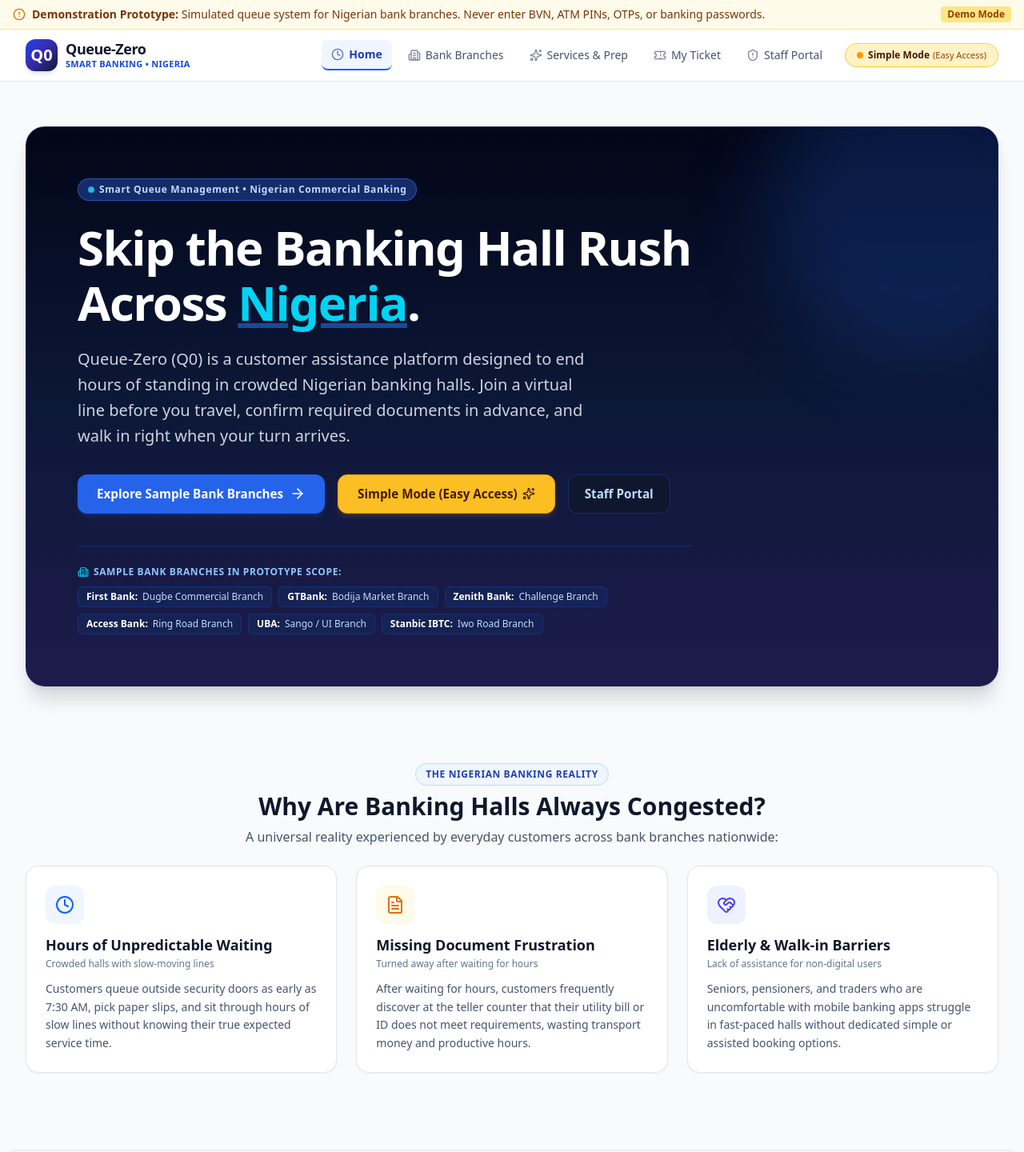
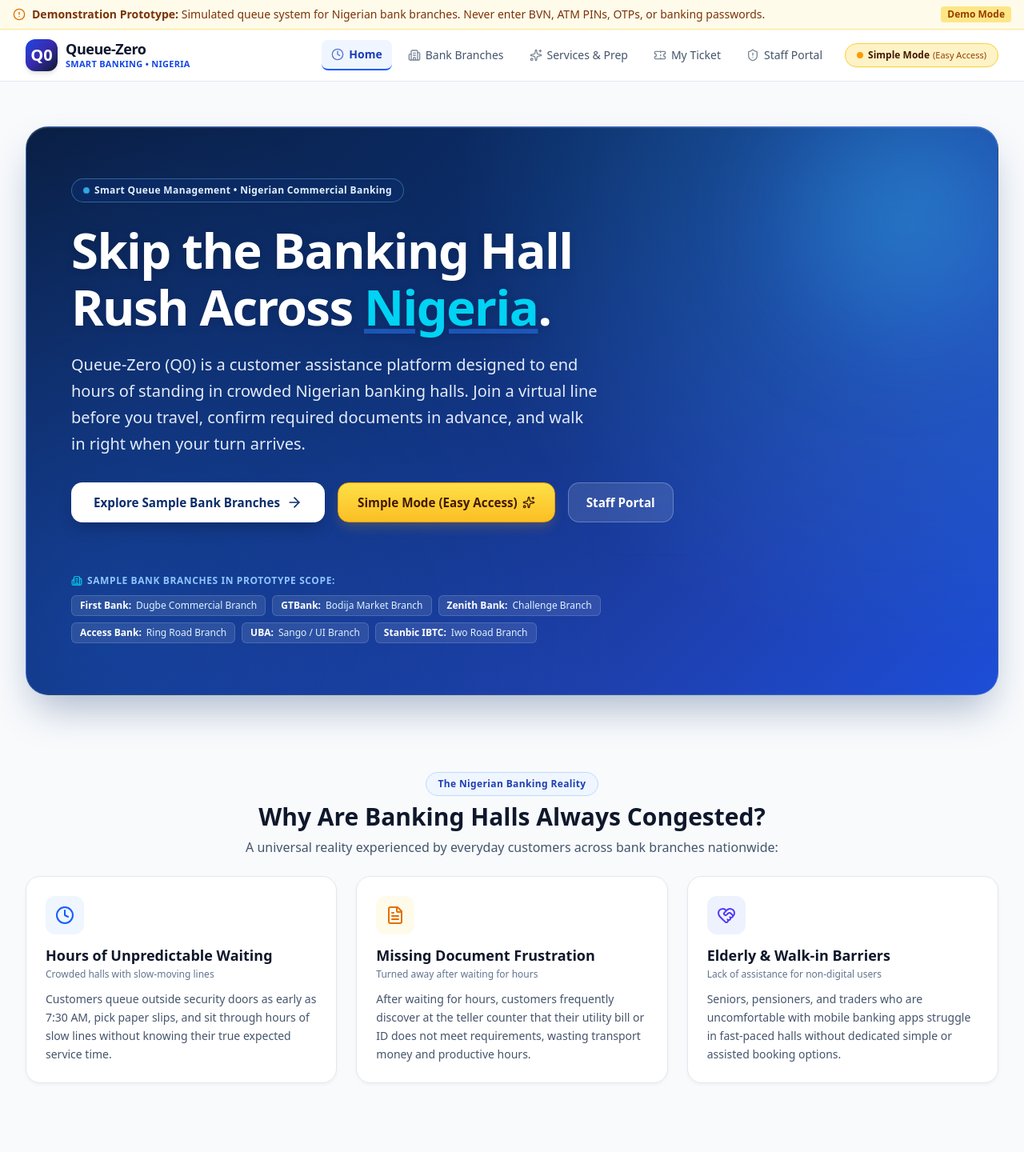
Before and after one commit to Flamez-Dev02/Q0, a React (Vite) app: page / in a window 1280 px wide. Shown: the top 1440 px of the page at 80% size. Built offline with nearby package versions, Linux system fonts and the light colour scheme.

Commit message:
refine homepage background

```diff
--- a/src/index.css
+++ b/src/index.css
@@ -2,12 +2,12 @@
 
 /* ==========================================================================
    QUEUE-ZERO (Q0) - DEDICATED CSS DESIGN SYSTEM
-   Traditional, clean CSS rules combined with modern styling.
-   Corporate Royal Navy & Indigo Theme.
+   Clean, accessible styles for Nigerian banking operations.
+   Luminous Corporate Royal Navy & Sapphire Theme.
    ========================================================================== */
 
 /* --------------------------------------------------------------------------
-   1. GLOBAL RESET & BASE STYLES
+   1. GLOBAL RESET & BASE STYLES WITH AMBIENT FINTECH MESH
    -------------------------------------------------------------------------- */
 html {
   scroll-behavior: smooth;
@@ -22,6 +22,12 @@ body {
   min-height: 100vh;
   display: flex;
   flex-direction: column;
+  /* Soft, cohesive ambient mesh gradient for the entire platform */
+  background:
+    radial-gradient(1200px circle at 50% -120px, rgba(37, 99, 235, 0.07), transparent 60%),
+    radial-gradient(900px circle at 100% 350px, rgba(14, 165, 233, 0.06), transparent 50%),
+    radial-gradient(800px circle at 0% 800px, rgba(99, 102, 241, 0.04), transparent 50%),
+    #f8fafc;
 }
 
 /* Accessible focus ring for keyboard navigation */
@@ -31,58 +37,67 @@ body {
 }
 
 /* --------------------------------------------------------------------------
-   2. HERO BANNER & CONTAINERS
+   2. REFINED HERO BANNER & CONTAINERS
+   Rich, vibrant Royal Navy & Sapphire Gradient (Cohesive & Luminous)
    -------------------------------------------------------------------------- */
 .q0-hero-container {
   position: relative;
   overflow: hidden;
-  border-radius: 24px;
-  background: linear-gradient(180deg, #020617 0%, #0c1838 50%, #1e1b4b 100%);
+  border-radius: 28px;
+  /* Multi-stop luminous navy, sapphire and ocean gradient with built-in ambient lighting */
+  background:
+    radial-gradient(circle at 92% 12%, rgba(56, 189, 248, 0.28) 0%, transparent 45%),
+    radial-gradient(circle at 8% 88%, rgba(37, 99, 235, 0.35) 0%, transparent 50%),
+    linear-gradient(135deg, #091e42 0%, #0c2d6b 38%, #1e40af 75%, #1d4ed8 100%);
   color: #ffffff;
-  padding: 32px 24px;
-  border: 1px solid rgba(30, 58, 138, 0.4);
-  box-shadow: 0 20px 25px -5px rgba(15, 23, 42, 0.15), 0 8px 10px -6px rgba(15, 23, 42, 0.1);
+  padding: 36px 24px;
+  border: 1px solid rgba(147, 197, 253, 0.25);
+  box-shadow:
+    0 25px 50px -12px rgba(12, 45, 107, 0.35),
+    inset 0 1px 0 rgba(255, 255, 255, 0.15);
 }
 
 @media (min-width: 640px) {
   .q0-hero-container {
-    padding: 48px;
+    padding: 52px 44px;
   }
 }
 
 @media (min-width: 1024px) {
   .q0-hero-container {
-    padding: 64px;
+    padding: 64px 56px;
   }
 }
 
 .q0-hero-title {
-  font-size: 2rem;
+  font-size: 2.15rem;
   line-height: 1.15;
   font-weight: 900;
   letter-spacing: -0.025em;
   margin: 0 0 20px 0;
   color: #ffffff;
+  text-shadow: 0 2px 10px rgba(0, 0, 0, 0.15);
 }
 
 @media (min-width: 640px) {
   .q0-hero-title {
-    font-size: 3rem;
+    font-size: 3.25rem;
   }
 }
 
 @media (min-width: 1024px) {
   .q0-hero-title {
-    font-size: 3.75rem;
+    font-size: 3.85rem;
   }
 }
 
 .q0-hero-subtitle {
-  font-size: 1rem;
-  line-height: 1.6;
-  color: rgba(226, 232, 240, 0.9);
-  max-width: 640px;
+  font-size: 1.05rem;
+  line-height: 1.65;
+  color: rgba(239, 246, 255, 0.95);
+  max-width: 660px;
   margin: 0 0 32px 0;
+  font-weight: 400;
 }
 
 @media (min-width: 640px) {
@@ -91,22 +106,47 @@ body {
   }
 }
 
-/* Decorative background glowing light effect */
+/* Ambient glow orb for depth */
 .q0-glow-orb {
   position: absolute;
-  top: -96px;
-  right: -96px;
-  width: 384px;
-  height: 384px;
-  background-color: rgba(37, 99, 235, 0.2);
+  top: -60px;
+  right: -60px;
+  width: 360px;
+  height: 360px;
+  background: radial-gradient(circle, rgba(56, 189, 248, 0.3) 0%, rgba(37, 99, 235, 0.1) 70%, transparent 100%);
   border-radius: 9999px;
   filter: blur(48px);
   pointer-events: none;
 }
 
 /* --------------------------------------------------------------------------
-   3. BUTTON STYLES (PURE CSS)
+   3. BUTTON STYLES (COHESIVE & ACCESSIBLE)
    -------------------------------------------------------------------------- */
+/* High-contrast crisp white CTA on navy hero */
+.q0-hero-btn-primary {
+  display: inline-flex;
+  align-items: center;
+  justify-content: center;
+  padding: 14px 28px;
+  font-size: 0.95rem;
+  font-weight: 800;
+  color: #0c2d6b;
+  background-color: #ffffff;
+  border-radius: 14px;
+  border: none;
+  cursor: pointer;
+  box-shadow: 0 10px 20px -5px rgba(0, 0, 0, 0.25);
+  transition: all 0.2s ease-in-out;
+  text-decoration: none;
+}
+
+.q0-hero-btn-primary:hover {
+  background-color: #f0f7ff;
+  color: #0284c7;
+  transform: translateY(-2px);
+  box-shadow: 0 15px 30px -8px rgba(0, 0, 0, 0.3);
+}
+
 .q0-btn-primary {
   display: inline-flex;
   align-items: center;
@@ -134,45 +174,48 @@ body {
   display: inline-flex;
   align-items: center;
   justify-content: center;
-  padding: 12px 24px;
+  padding: 13px 24px;
   font-size: 0.95rem;
-  font-weight: 700;
+  font-weight: 800;
   color: #451a03;
-  background-color: #fbbf24;
-  border-radius: 12px;
+  background: linear-gradient(180deg, #fde047 0%, #fbbf24 100%);
+  border-radius: 14px;
   border: 1px solid #f59e0b;
   cursor: pointer;
-  box-shadow: 0 4px 6px -1px rgba(245, 158, 11, 0.2);
+  box-shadow: 0 8px 16px -4px rgba(245, 158, 11, 0.25);
   transition: all 0.2s ease-in-out;
   text-decoration: none;
 }
 
 .q0-btn-amber:hover {
-  background-color: #f59e0b;
-  color: #000000;
-  transform: translateY(-1px);
+  background: linear-gradient(180deg, #fbbf24 0%, #f59e0b 100%);
+  color: #1c0a00;
+  transform: translateY(-2px);
+  box-shadow: 0 12px 24px -6px rgba(245, 158, 11, 0.35);
 }
 
 .q0-btn-secondary {
   display: inline-flex;
   align-items: center;
   justify-content: center;
-  padding: 12px 20px;
+  padding: 13px 22px;
   font-size: 0.95rem;
-  font-weight: 600;
-  color: #bfdbfe;
-  background-color: rgba(15, 23, 42, 0.7);
-  border: 1px solid rgba(30, 58, 138, 0.6);
-  border-radius: 12px;
+  font-weight: 700;
+  color: #ffffff;
+  background-color: rgba(255, 255, 255, 0.12);
+  border: 1px solid rgba(255, 255, 255, 0.25);
+  border-radius: 14px;
+  backdrop-filter: blur(8px);
   cursor: pointer;
   transition: all 0.2s ease-in-out;
   text-decoration: none;
 }
 
 .q0-btn-secondary:hover {
-  background-color: #0f172a;
+  background-color: rgba(255, 255, 255, 0.2);
   color: #ffffff;
-  border-color: #3b82f6;
+  border-color: rgba(255, 255, 255, 0.4);
+  transform: translateY(-1px);
 }
 
 /* --------------------------------------------------------------------------
@@ -181,18 +224,18 @@ body {
 .q0-card {
   background-color: #ffffff;
   padding: 24px;
-  border-radius: 16px;
+  border-radius: 18px;
   border: 1px solid #e2e8f0;
-  box-shadow: 0 1px 3px 0 rgba(0, 0, 0, 0.05);
+  box-shadow: 0 2px 4px 0 rgba(15, 23, 42, 0.04);
   transition: all 0.25s ease;
 }
 
 .q0-card-interactive {
   background-color: #ffffff;
   padding: 24px;
-  border-radius: 16px;
+  border-radius: 18px;
   border: 1px solid #e2e8f0;
-  box-shadow: 0 1px 3px 0 rgba(0, 0, 0, 0.05);
+  box-shadow: 0 2px 4px 0 rgba(15, 23, 42, 0.04);
   transition: all 0.2s ease;
   text-decoration: none;
   display: block;
@@ -200,21 +243,35 @@ body {
 
 .q0-card-interactive:hover {
   border-color: #60a5fa;
-  transform: translateY(-2px);
-  box-shadow: 0 10px 15px -3px rgba(15, 23, 42, 0.08), 0 4px 6px -4px rgba(15, 23, 42, 0.04);
+  transform: translateY(-3px);
+  box-shadow: 0 14px 20px -4px rgba(15, 23, 42, 0.08), 0 4px 8px -4px rgba(15, 23, 42, 0.04);
 }
 
-/* Step number styling */
 .q0-step-number {
-  font-size: 2rem;
+  font-size: 2.25rem;
   font-weight: 900;
   color: #cbd5e1;
   transition: color 0.2s ease;
   margin-bottom: 8px;
+  line-height: 1;
 }
 
 .q0-card-interactive:hover .q0-step-number {
-  color: #3b82f6;
+  color: #2563eb;
+}
+
+/* Soft section backdrop container */
+.q0-soft-section {
+  background: linear-gradient(180deg, rgba(241, 245, 249, 0.7) 0%, rgba(239, 246, 255, 0.5) 100%);
+  border: 1px solid #e2e8f0;
+  border-radius: 28px;
+  padding: 48px 24px;
+}
+
+@media (min-width: 640px) {
+  .q0-soft-section {
+    padding: 64px 32px;
+  }
 }
 
 /* --------------------------------------------------------------------------
@@ -224,12 +281,11 @@ body {
   display: inline-flex;
   align-items: center;
   gap: 6px;
-  padding: 4px 12px;
+  padding: 5px 14px;
   border-radius: 9999px;
   font-size: 0.75rem;
-  font-weight: 700;
-  text-transform: uppercase;
-  letter-spacing: 0.05em;
+  font-weight: 800;
+  letter-spacing: 0.03em;
 }
 
 .q0-badge-blue {
@@ -239,9 +295,10 @@ body {
 }
 
 .q0-badge-hero {
-  background-color: rgba(30, 58, 138, 0.7);
-  color: #bfdbfe;
-  border: 1px solid rgba(59, 130, 246, 0.5);
+  background-color: rgba(12, 45, 107, 0.6);
+  color: #e0f2fe;
+  border: 1px solid rgba(125, 211, 252, 0.35);
+  backdrop-filter: blur(6px);
   text-transform: none;
 }
 
@@ -267,7 +324,7 @@ body {
   width: 8px;
   height: 8px;
   border-radius: 9999px;
-  background-color: #22d3ee;
+  background-color: #38bdf8;
   animation: q0Pulse 2s cubic-bezier(0.4, 0, 0.6, 1) infinite;
 }
 
@@ -276,32 +333,32 @@ body {
 }
 
 /* --------------------------------------------------------------------------
-   6. SIMPLE MODE LARGE ACCESSIBLE BUTTONS
+   6. SIMPLE MODE ACCESSIBLE BUTTONS
    -------------------------------------------------------------------------- */
 .q0-simple-action-btn {
   width: 100%;
   text-align: left;
-  padding: 24px;
+  padding: 26px 24px;
   background-color: #ffffff;
   border: 2px solid #cbd5e1;
-  border-radius: 16px;
+  border-radius: 18px;
   cursor: pointer;
   display: flex;
   align-items: center;
   justify-content: space-between;
   transition: all 0.2s ease;
-  box-shadow: 0 1px 2px 0 rgba(0, 0, 0, 0.05);
+  box-shadow: 0 1px 3px 0 rgba(0, 0, 0, 0.05);
 }
 
 .q0-simple-action-btn:hover {
-  background-color: #eff6ff;
+  background-color: #f0f7ff;
   border-color: #2563eb;
   transform: translateY(-2px);
-  box-shadow: 0 8px 16px -4px rgba(37, 99, 235, 0.15);
+  box-shadow: 0 10px 20px -4px rgba(37, 99, 235, 0.15);
 }
 
 .q0-simple-btn-title {
-  font-size: 1.25rem;
+  font-size: 1.3rem;
   font-weight: 900;
   color: #0f172a;
   margin-bottom: 4px;
@@ -312,7 +369,7 @@ body {
 }
 
 .q0-simple-btn-desc {
-  font-size: 0.875rem;
+  font-size: 0.9rem;
   color: #475569;
 }
 
--- a/src/pages/LandingPage.tsx
+++ b/src/pages/LandingPage.tsx
@@ -110,7 +110,7 @@ export const LandingPage: React.FC = () => {
 
           {/* Action Buttons styled with CSS classes */}
           <div className="flex flex-col sm:flex-row gap-3 sm:gap-4 mb-10">
-            <Link to="/branches" className="q0-btn-primary group">
+            <Link to="/branches" className="q0-hero-btn-primary group">
               <span>Explore Sample Bank Branches</span>
               <ArrowRight className="w-5 h-5 ml-2 group-hover:translate-x-1 transition-transform" />
             </Link>
@@ -135,7 +135,7 @@ export const LandingPage: React.FC = () => {
               {sampleBankBranches.map((item) => (
                 <span
                   key={item.branch}
-                  className="px-2.5 py-1 rounded-md bg-blue-950/80 text-xs text-blue-200 border border-blue-800/50 flex items-center gap-1.5"
+                  className="px-2.5 py-1 rounded-md bg-white/10 hover:bg-white/15 text-xs text-sky-100 border border-white/15 backdrop-blur-sm flex items-center gap-1.5 transition-colors"
                 >
                   <strong className="text-white">{item.bank}:</strong> {item.branch}
                 </span>
@@ -205,9 +205,8 @@ export const LandingPage: React.FC = () => {
       </section>
 
       {/* 3. WHO Q0 HELPS (PERSONAS ACROSS NIGERIA) */}
-      <section className="bg-slate-100/70 -mx-4 sm:-mx-6 lg:-mx-8 px-4 sm:px-6 lg:px-8 py-12 sm:py-16 rounded-3xl border border-slate-200">
-        <div className="max-w-7xl mx-auto space-y-8">
-          <div className="max-w-2xl space-y-2">
+      <section className="q0-soft-section space-y-8">
+        <div className="max-w-2xl space-y-2">
             <span className="q0-badge bg-white text-slate-700 border border-slate-200">
               User-Centred Design
             </span>
@@ -242,7 +241,6 @@ export const LandingPage: React.FC = () => {
               );
             })}
           </div>
-        </div>
       </section>
 
       {/* 4. HOW IT WORKS (CUSTOMER JOURNEY) */}
```
